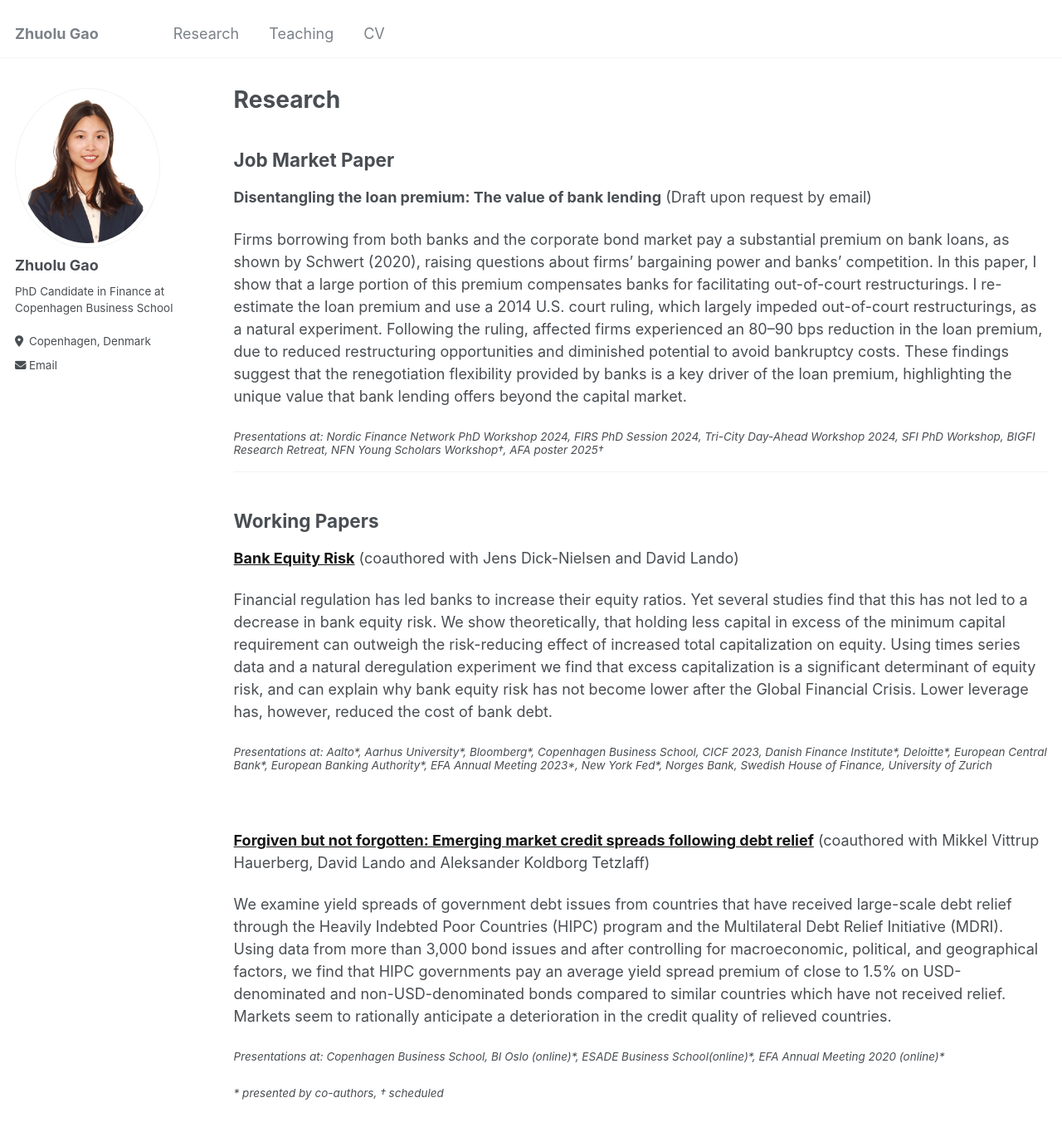
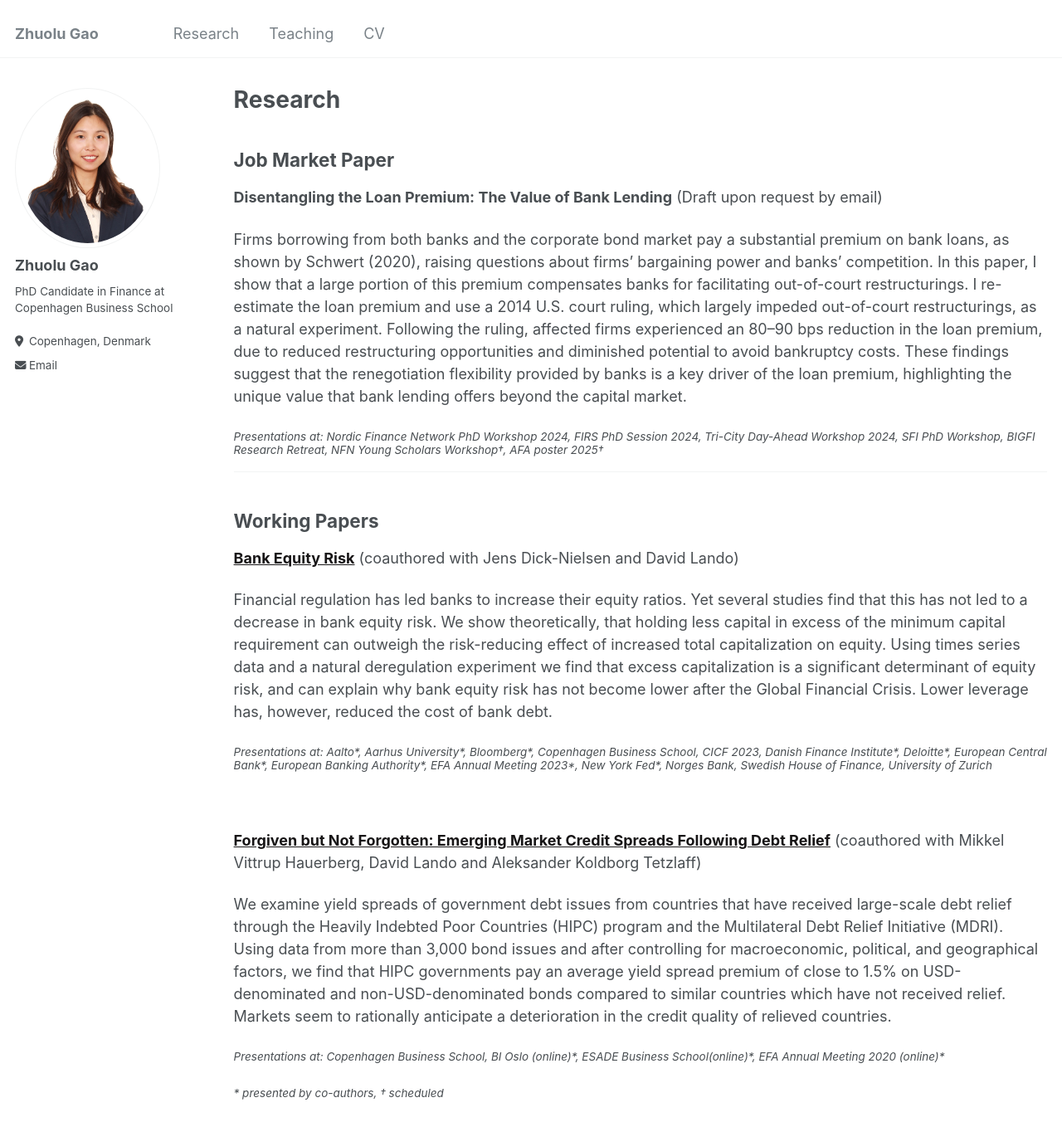
Before and after one commit to zhuolugao/zhuolugao.github.io, a Jekyll site: the page built from _pages/research.md, in a window 1280 px wide and 1400 px high. Shown: the top 1364 px of the window at 83% size. Built offline with Jekyll 4.4.1, drawn with Linux system fonts in a browser that asks for light colours.

```diff
--- a/_pages/research.md
+++ b/_pages/research.md
@@ -14,7 +14,7 @@ author_profile: true
 
 ## Job Market Paper
 
-**Disentangling the loan premium: The value of bank lending**
+**Disentangling the Loan Premium: The Value of Bank Lending**
 (Draft upon request by email)
 
 Firms borrowing from both banks and the corporate bond market pay a substantial premium on bank loans, as shown by Schwert (2020), raising questions about firms' bargaining power and banks' competition. In this paper, I show that a large portion of this premium compensates banks for facilitating out-of-court restructurings. I re-estimate the loan premium and use a 2014 U.S. court ruling, which largely impeded out-of-court restructurings, as a natural experiment. Following the ruling, affected firms experienced an 80–90 bps reduction in the loan premium, due to reduced restructuring opportunities and diminished potential to avoid bankruptcy costs. These findings suggest that the renegotiation flexibility provided by banks is a key driver of the loan premium, highlighting the unique value that bank lending offers beyond the capital market.
@@ -36,7 +36,7 @@ Financial regulation has led banks to increase their equity ratios. Yet several
 
 <br/>
 
-[**Forgiven but not forgotten: Emerging market credit spreads following debt relief**](https://papers.ssrn.com/sol3/papers.cfm?abstract_id=4578758) (coauthored with Mikkel Vittrup Hauerberg, David Lando and Aleksander Koldborg Tetzlaff)
+[**Forgiven but Not Forgotten: Emerging Market Credit Spreads Following Debt Relief**](https://papers.ssrn.com/sol3/papers.cfm?abstract_id=4578758) (coauthored with Mikkel Vittrup Hauerberg, David Lando and Aleksander Koldborg Tetzlaff)
 
 We examine yield spreads of government debt issues from countries that have received large-scale debt relief through the Heavily Indebted Poor Countries (HIPC) program and the Multilateral Debt Relief Initiative (MDRI). Using data from more than 3,000 bond issues and after controlling for macroeconomic, political, and geographical factors, we find that HIPC governments pay an average yield spread premium of close to 1.5% on USD-denominated and non-USD-denominated bonds compared to similar countries which have not received relief. Markets seem to rationally anticipate a deterioration in the credit quality of relieved countries.
 
```
